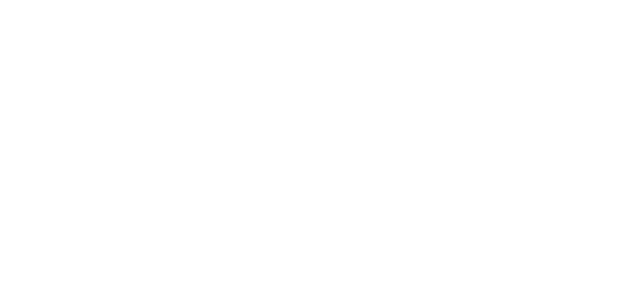
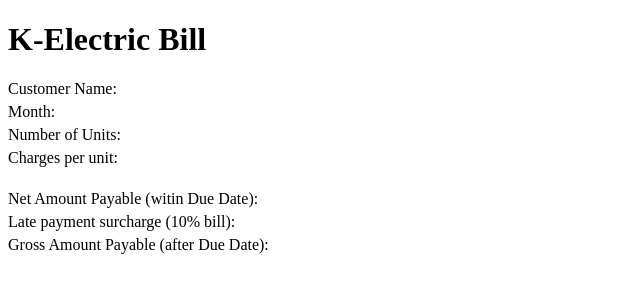
Before and after one commit to ibadkhan1996/Assignment-6, a plain HTML site: page index.html in a window 1280 px wide. Shown: the whole page, without its empty margins (0-640 px from the left). Drawn offline with Linux system fonts and the light colour scheme.

Commit message:
Add files via upload

```diff
--- a/index.html
+++ b/index.html
@@ -4,9 +4,26 @@
     <meta charset="UTF-8">
     <meta name="viewport" content="width=device-width, initial-scale=1.0">
     <title>Assignment 6</title>
+    <style>
+        p {
+            margin: 0px;
+            margin-bottom: 5px;
+        }
+        span {
+            font-weight: bold;
+        }
+    </style>
 </head>
 <body>
-
+    <h1>K-Electric Bill</h1>
+    <p>Customer Name: <span id="customerName"></span></p>
+    <p>Month: <span id="month"></span></p>
+    <p>Number of Units: <span id="unitUsed"></span></p>
+    <p>Charges per unit: <span id="perUnit"></span></p>
+    <br>
+    <p>Net Amount Payable (witin Due Date): <span id="totalBill"></span></p>
+    <p>Late payment surcharge (10% bill):  <span id="lateCharges"></span></p>
+    <p>Gross Amount Payable (after Due Date):  <span id="lateBill"></span></p>
 </body>
 <script src="app.js"></script>
 </html>
```
Also changed, not shown: app.js (+133 -1 lines).
